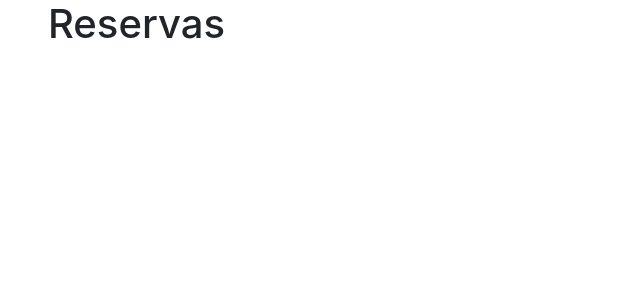
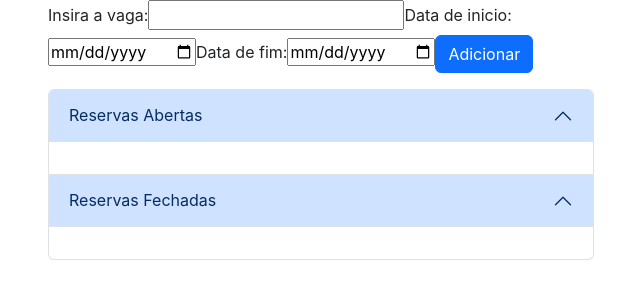
Before and after one commit to Marcel0Mat0s/LotusParkReact, a React (Create React App) app in the folder lotus-park/: page / in a window 1280 px wide. Shown: the top 300 px of the page, without its empty margins (34-674 px from the left). Built offline with nearby package versions, Linux system fonts and the light colour scheme; the HTML template or start-up script is replaced by a standard one.

Commit message:
Lista funcional e Item
Lista em estado funcional e criação do item da lista.

Co-Authored-By: Gonçalo Alpalhão <101589711+GoncaloAlpalhao@users.noreply.github.com>

```diff
--- /dev/null
+++ b/lotus-park/src/app/ReservationItem.js
@@ -0,0 +1,21 @@
+import React, {Component} from 'react';
+
+class ReservationItem extends Component{
+    constructor(props){
+        super(props);
+    }
+
+    render(){
+        const { reservation, id } = this.props;
+
+        return(
+            <li class="list-group-item">{reservation.vaga} - {reservation.dateInit} - {reservation.dateEnd}
+                <button type="submit" className="btn btn-danger ms-5" onClick={() => this.props.handleDeleteItem(id)}>Eliminar</button>
+                <button data-bs-toggle="modal" data-bs-target="#exampleModal" type="submit" className="btn btn-warning ms-5" onClick={() => this.props.handleEditItem(id)}>Editar</button>
+                <button data-bs-toggle="modal" data-bs-target="#exampleModal" type="submit" className="btn btn-success ms-5" onClick={() => this.props.handleStatusChange()}>{ this.props.item.status===0 ? 'Concluir' : 'Desconcluir' }</button>
+            </li>
+        );
+    }
+}
+
+export default ReservationItem;
--- a/lotus-park/src/app/ReservationList.js
+++ b/lotus-park/src/app/ReservationList.js
@@ -2,6 +2,7 @@ import React from "react";
 import Button from 'react-bootstrap/Button';
 import Modal from 'react-bootstrap/Modal';
 import Accordion from 'react-bootstrap/Accordion';
+import ReservationItem from "./ReservationItem";
 
 class ReservationList extends React.Component{
     constructor(props){
@@ -76,14 +77,128 @@ class ReservationList extends React.Component{
         this.setState({ reservations: listaAux, showModal: false, id: 0, vaga: '', dateInit: '', dateEnd: '' });
     }
 
+    // função que fecha o modal
+    handleClose(save) {
+        // se o utilizador clicar em guardar
+        if (save) {
+          // cria uma lista auxiliar
+          let listaAux = this.state.reservations;
+          // altera os valores da reserva
+            listaAux[this.state.id].vaga = this.state.vaga;
+            listaAux[this.state.id].dateInit = this.state.dateInit;
+            listaAux[this.state.id].dateEnd = this.state.dateEnd;
+          // atualiza o estado
+          this.setState({ showModal: false, reservations: listaAux });
+
+          // se o utilizador clicar em cancelar
+        } else {
+          this.setState({ showModal: false });
+        }
+      }
+
+    // função que muda o estado da reserva após a data de fim
+    handleStatus(id){
+        // cria uma lista auxiliar
+        let listaAux = this.state.reservations;
+        // muda o estado da reserva
+        listaAux[id].status === 0 ? listaAux[id].status = 1 : listaAux[id].status = 0;
+
+        // atualiza o estado
+        this.setState({ reservations: listaAux });
+    }
+
     render(){
-        return(
+        let finishedReservations = this.state.reservations.map((reservation, id) => {
+            if (reservation.status === 1) {
+              return (
+                <ReservationItem
+                  reservation={reservation}
+                  handleDeleteItem={() => this.handleDeleteReservation(id)}
+                  handleEditItem={() => this.handleEditReservation(id)}
+                  handleStatusChange={() => this.handleStatus(id)}
+                />
+              );
+            }
+          });
+
+          let unfinishedReservations = this.state.reservations.map((reservation, id) => {
+            if (reservation.status === 0) {
+              return (
+                <ReservationItem
+                  reservation={reservation}
+                  handleDeleteItem={() => this.handleDeleteReservation(id)}
+                  handleEditItem={() => this.handleEditReservation(id)}
+                  handleStatusChange={() => this.handleStatus(id)}
+                />
+              );
+            }
+          });
+
+        return (
             <div>
-                <div className="row">
-                    <div className="col-12">
-                        <h1>Reservas</h1>
+                <div class="mb-3 row">
+                    <div class="col-md-6 col-xs-12">
+                        <label for="vaga" class="form-label">Insira a vaga:</label>
+                        <input type="text" value={this.state.vaga} onChange={(evt) => this.handleChangeVaga(evt)} />
+                        <label for="dateInit" class="form-label">Data de inicio:</label>
+                        <input type="date" value={this.state.dateInit} onChange={(evt) => this.handleChangeDateInit(evt)} />
+                        <label for="dateEnd" class="form-label"> Data de fim:</label>
+                        <input type="date" value={this.state.dateEnd} onChange={(evt) => this.handleChangeDateEnd(evt)} />
+                        <button type="submit" class="btn btn-primary" onClick={() => this.handleAddReservation()}>Adicionar</button>
                     </div>
                 </div>
+                <div class="mb-3 row">
+                    <div class="col-md-6 col-xs-12">
+                        <Accordion defaultActiveKey={['0', '1']} alwaysOpen>
+                            <Accordion.Item eventKey="0">
+                                <Accordion.Header>Reservas Abertas</Accordion.Header>
+                                <Accordion.Body>
+                                    <ul class="list-group">
+                                        {unfinishedReservations}
+                                    </ul>
+                                </Accordion.Body>
+                            </Accordion.Item>
+                            <Accordion.Item eventKey="1">
+                                <Accordion.Header>Reservas Fechadas</Accordion.Header>
+                                <Accordion.Body>
+                                    <ul class="list-group">
+                                        {finishedReservations}
+                                    </ul>
+                                </Accordion.Body>
+                            </Accordion.Item>
+                        </Accordion>
+                    </div>
+                </div>
+
+                <Modal show={this.state.showModal} onHide={() => this.handleClose(false)}>
+                    <Modal.Header closeButton>
+                        <Modal.Title>Editar Reserva</Modal.Title>
+                    </Modal.Header>
+                    <Modal.Body>
+                        <div class="mb-3 row">
+                            <div class="col-md-6 col-xs-12">
+                                <label for="vaga" class="form-label">Insira a vaga</label>
+                                <input type="text" value={this.state.vaga} onChange={(evt) => this.handleChangeVaga(evt)} />
+                            </div>
+                            <div class="col-md-6 col-xs-12">
+                                <label for="dateInit" class="form-label">Insira a data de inicio</label>
+                                <input type="date" value={this.state.dateInit} onChange={(evt) => this.handleChangeDateInit(evt)} />
+                            </div>
+                            <div class="col-md-6 col-xs-12">
+                                <label for="dateEnd" class="form-label">Insira a data de fim</label>
+                                <input type="date" value={this.state.dateEnd} onChange={(evt) => this.handleChangeDateEnd(evt)} />
+                            </div>
+                        </div>
+                    </Modal.Body>
+                    <Modal.Footer>
+                        <Button variant="secondary" onClick={() => this.handleClose(false)}>
+                            Sair
+                        </Button>
+                        <Button variant="primary" onClick={() => this.handleClose(true)}>
+                            Guardar
+                        </Button>
+                    </Modal.Footer>
+                </Modal>
             </div>
         );
     }
```
